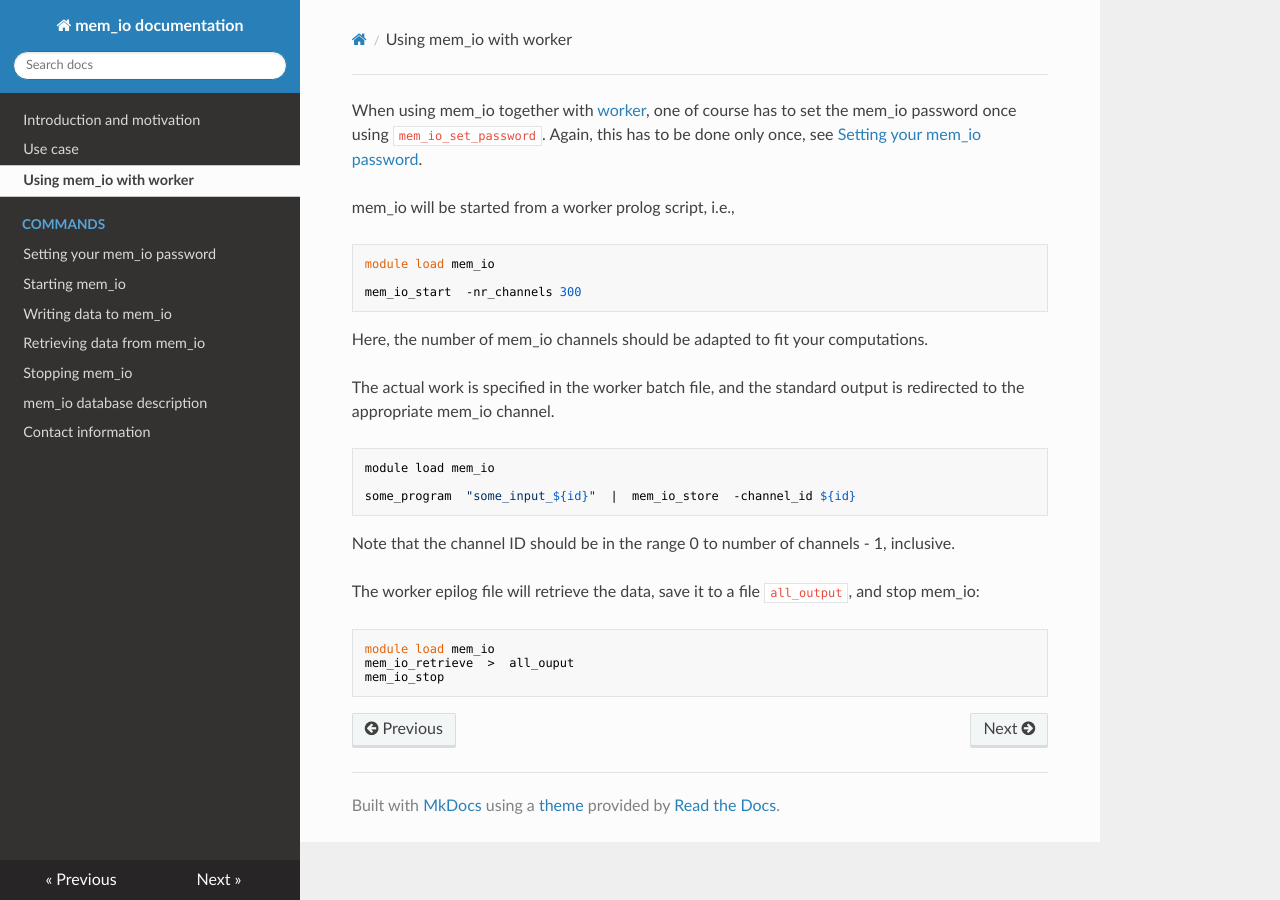
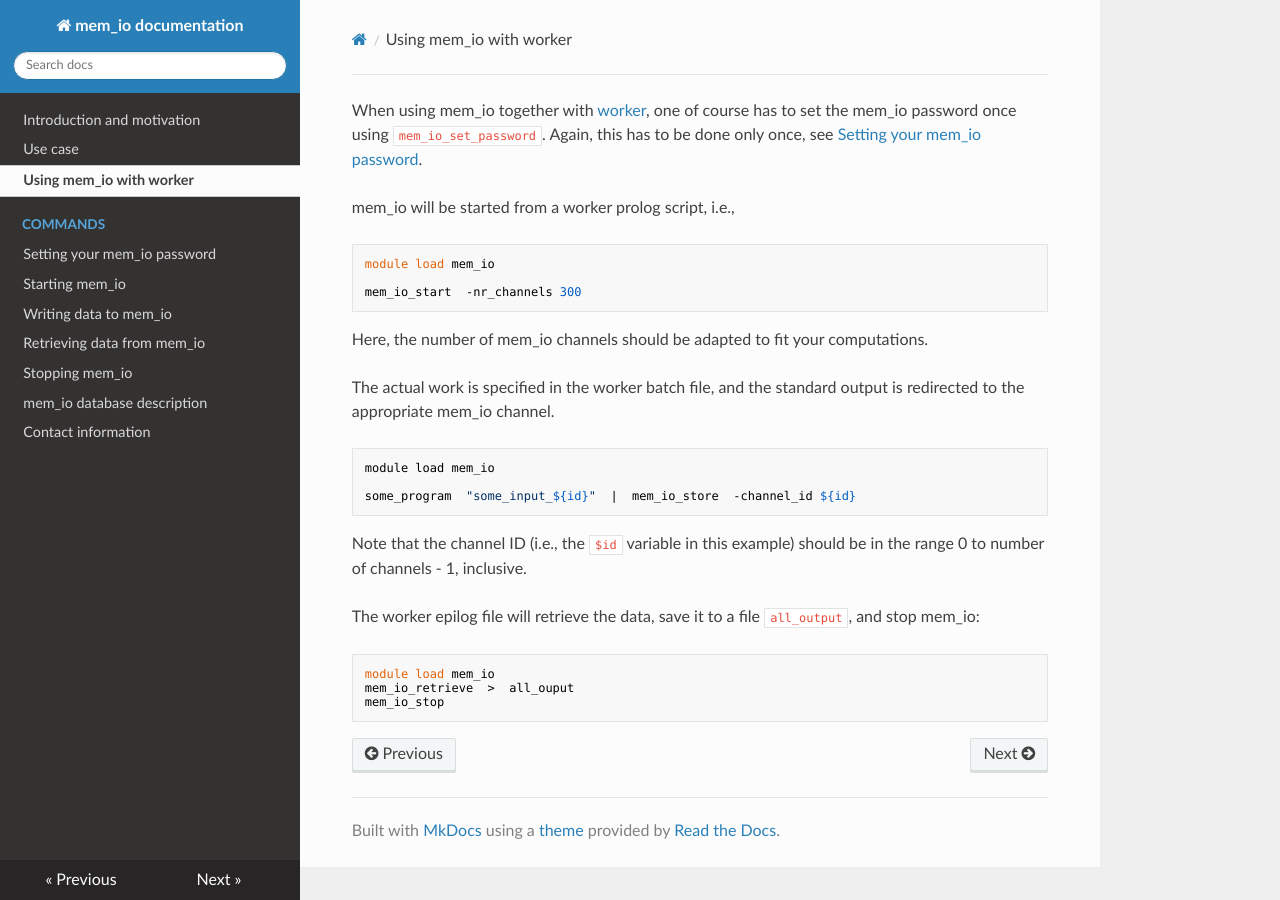
Before and after one commit to gjbex/mem_io, an MkDocs documentation site: the page built from docs/worker.md, in a window 1280 px wide. Built offline with MkDocs 1.6.1, drawn with Linux system fonts in a browser that asks for light colours; nearby versions of some CDN libraries; old or Windows-style settings are respelled for this version of MkDocs.

Commit message:
Improved docs

````diff
--- a/docs/worker.md
+++ b/docs/worker.md
@@ -14,7 +14,7 @@ module load mem_io
 
 some_program  "some_input_${id}"  |  mem_io_store  -channel_id ${id}
 ```
-Note that the channel ID should be in the range 0 to number of channels - 1, inclusive.
+Note that the channel ID (i.e., the `$id` variable in this example) should be in the range 0 to number of channels - 1, inclusive.
 
 The worker epilog file will retrieve the data, save it to a file `all_output`, and stop mem_io:
 ```
````
